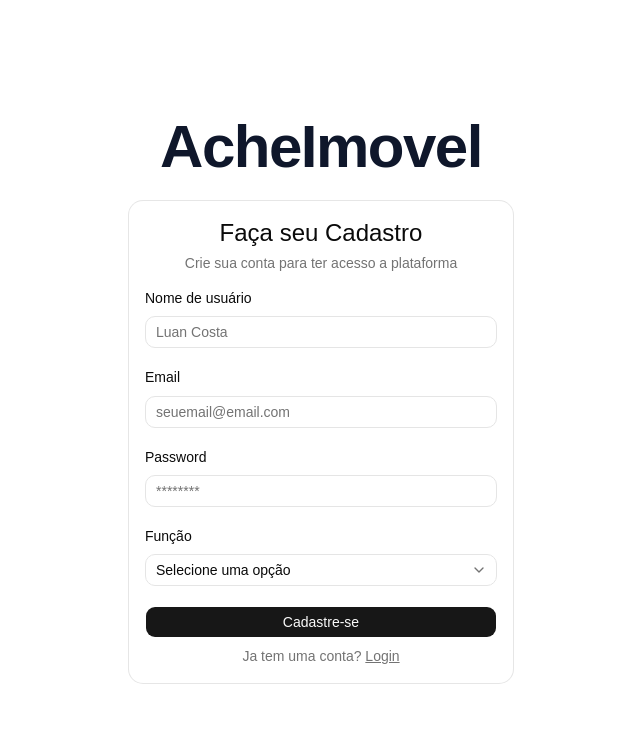
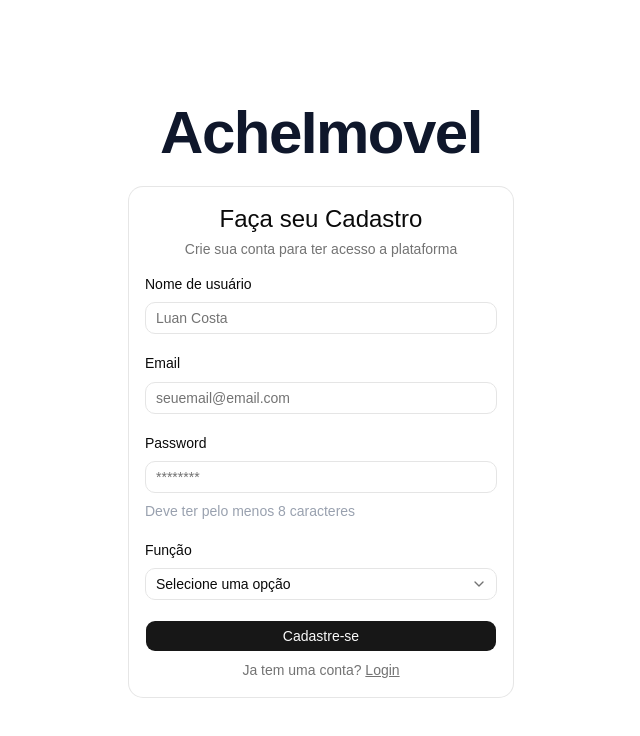
Before and after one commit to luanmvcosta0/desafio-tecnico-engeman-fe, a React (Vite) app: page /cadastro in a window 1280 px wide. Shown: the top 736 px of the page, without its empty margins (319-959 px from the left). Built offline with nearby package versions, Linux system fonts and the light colour scheme.

Commit message:
feat: add password length requirement message to registration form

```diff
--- a/src/components/register-form.tsx
+++ b/src/components/register-form.tsx
@@ -97,6 +97,9 @@ export function RegisterForm({
                   onChange={(e) => setPassword(e.target.value)}
                   required
                 />
+                <p className="text-gray-400">
+                  Deve ter pelo menos 8 caracteres
+                </p>
               </Field>
               <Field>
                 <FieldLabel htmlFor="username">Função</FieldLabel>
```
